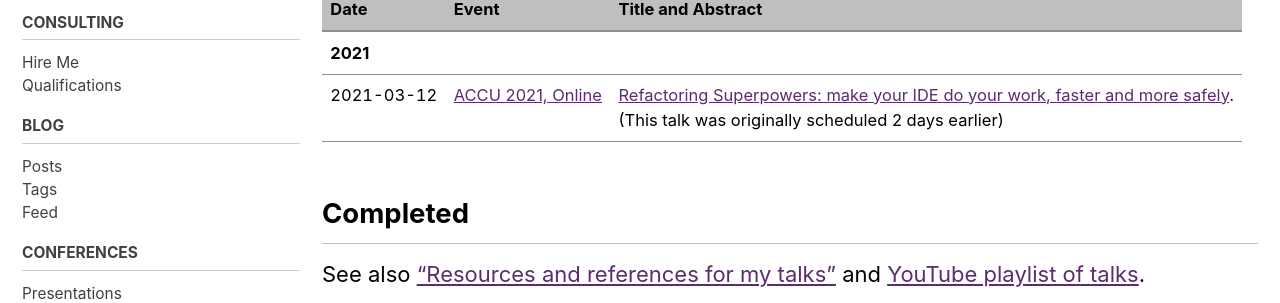
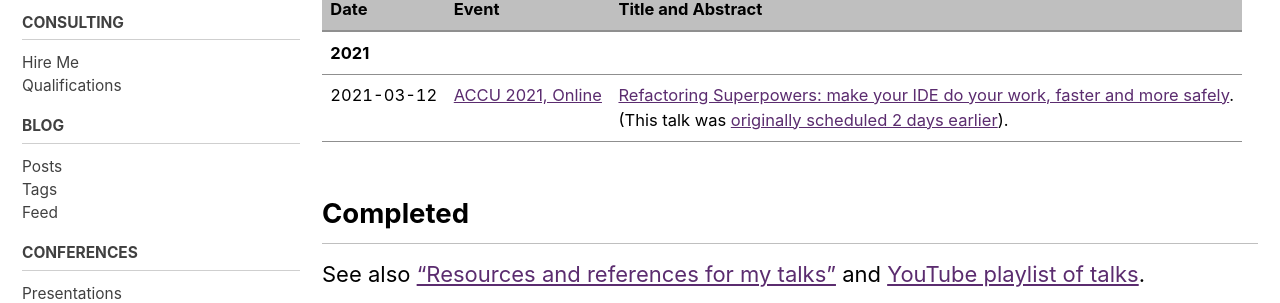
Before and after one commit to claremacrae/claremacrae.github.io, a Jekyll site: the page built from conferences/presentations.md, in a window 1280 px wide and 900 px high. Shown: the part 290-593 px from the top of the window. Built offline with Jekyll 4.4.1, drawn with Linux system fonts in a browser that asks for light colours; cached includes are drawn as plain includes; nearby versions of some CDN libraries; some of the changed lines change nothing that is shown.

Commit message:
Update ACCU 2021 talk

```diff
--- a/conferences/presentations.md
+++ b/conferences/presentations.md
@@ -11,7 +11,7 @@
 | Date  | Event | Title and Abstract |
 | ----- | ----- | ------------------ |
 | **2021** | &nbsp; | &nbsp; |
-| <span class="text-tabular-dates">2021-03-12</span> | [ACCU 2021, Online](https://conference.accu.org/) | [Refactoring Superpowers: make your IDE do your work, faster and more safely](https://flame.firebird.systems/archer-yates/ACCU2021/MyProgrammes#Entry.ItemPage.12093.0.EntryDefinition.47deede7-bda4-4df8-8a2a-6692bc080d7f). <br> (This talk was originally scheduled 2 days earlier)|
+| <span class="text-tabular-dates">2021-03-12</span> | [ACCU 2021, Online](https://conference.accu.org/) | [Refactoring Superpowers: make your IDE do your work, faster and more safely](https://flame.firebird.systems/archer-yates/ACCU2021/MyProgrammes#Entry.ItemPage.12093.0.EntryDefinition.47deede7-bda4-4df8-8a2a-6692bc080d7f). <br> (This talk was [originally scheduled 2 days earlier](https://accu.org/conf-news/2021/2021-03-09-accu2021keynotechange/)). |
 
 ## Completed
 
```
